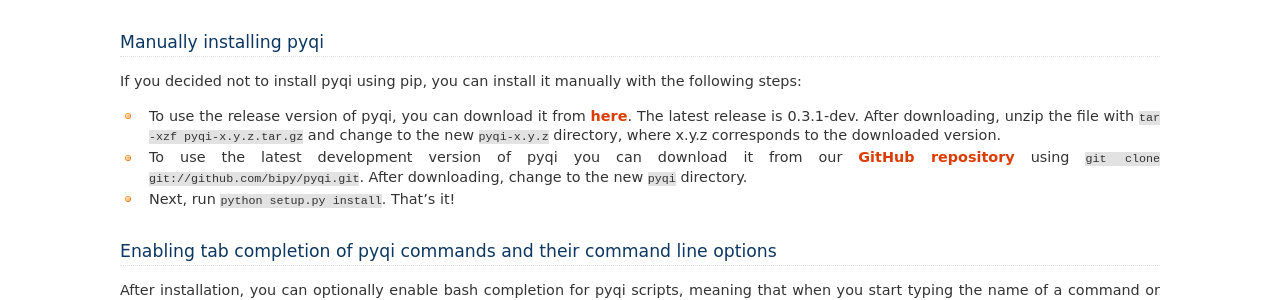
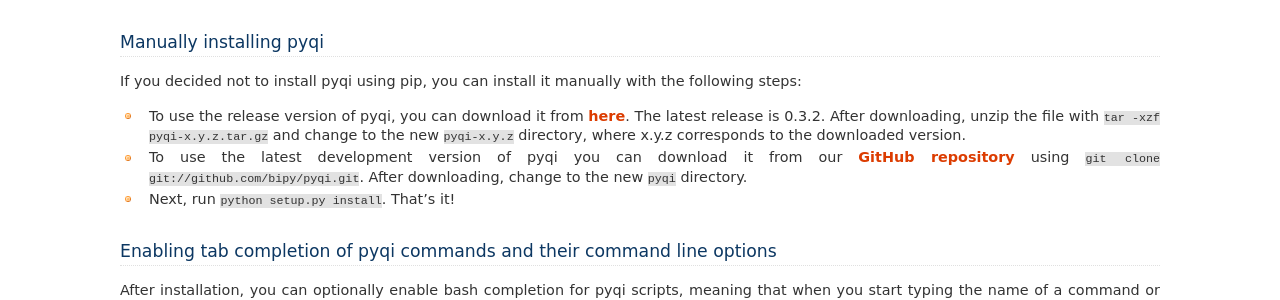
Before and after one commit to biocore/pyqi, a Sphinx documentation site: the page built from doc/install/index.rst, in a window 1280 px wide. Shown: the part 566-866 px from the top of the page. Built offline with Sphinx 7.4.7, drawn with Linux system fonts in a browser that asks for light colours.

Commit message:
Bump version number to 0.3.2

```diff
--- a/doc/conf.py
+++ b/doc/conf.py
@@ -48,7 +48,7 @@
 # built documents.
 #
 # The full version, including alpha/beta/rc tags.
-release = '0.3.1-dev'
+release = '0.3.2'
 
 # The language for content autogenerated by Sphinx. Refer to documentation
 # for a list of supported languages.
--- a/pyqi/__init__.py
+++ b/pyqi/__init__.py
@@ -10,4 +10,4 @@
 
 __credits__ = ["Rob Knight", "Greg Caporaso", "Daniel McDonald",
                "Jai Ram Rideout", "Doug Wendel"]
-__version__ = "0.3.1-dev"
+__version__ = "0.3.2"
--- a/setup.py
+++ b/setup.py
@@ -13,7 +13,7 @@
 __credits__ = ["Rob Knight", "Greg Caporaso", "Jai Ram Rideout",
                "Daniel McDonald", "Doug Wendel"]
 __license__ = "BSD"
-__version__ = '0.3.1-dev'
+__version__ = '0.3.2'
 __maintainer__ = "Greg Caporaso"
 __email__ = "gregcaporaso@gmail.com"
 
```
Also changed, not shown: ChangeLog.md (+6 -2 lines).
